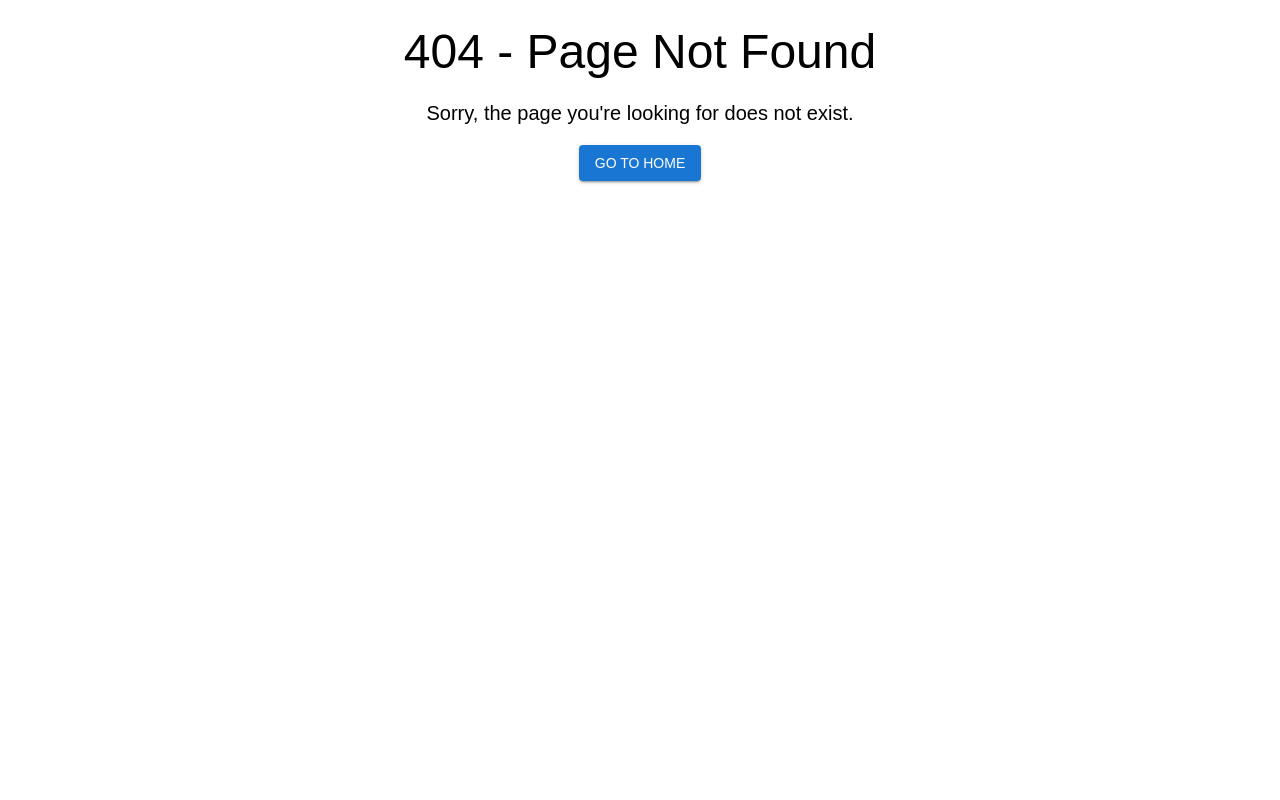
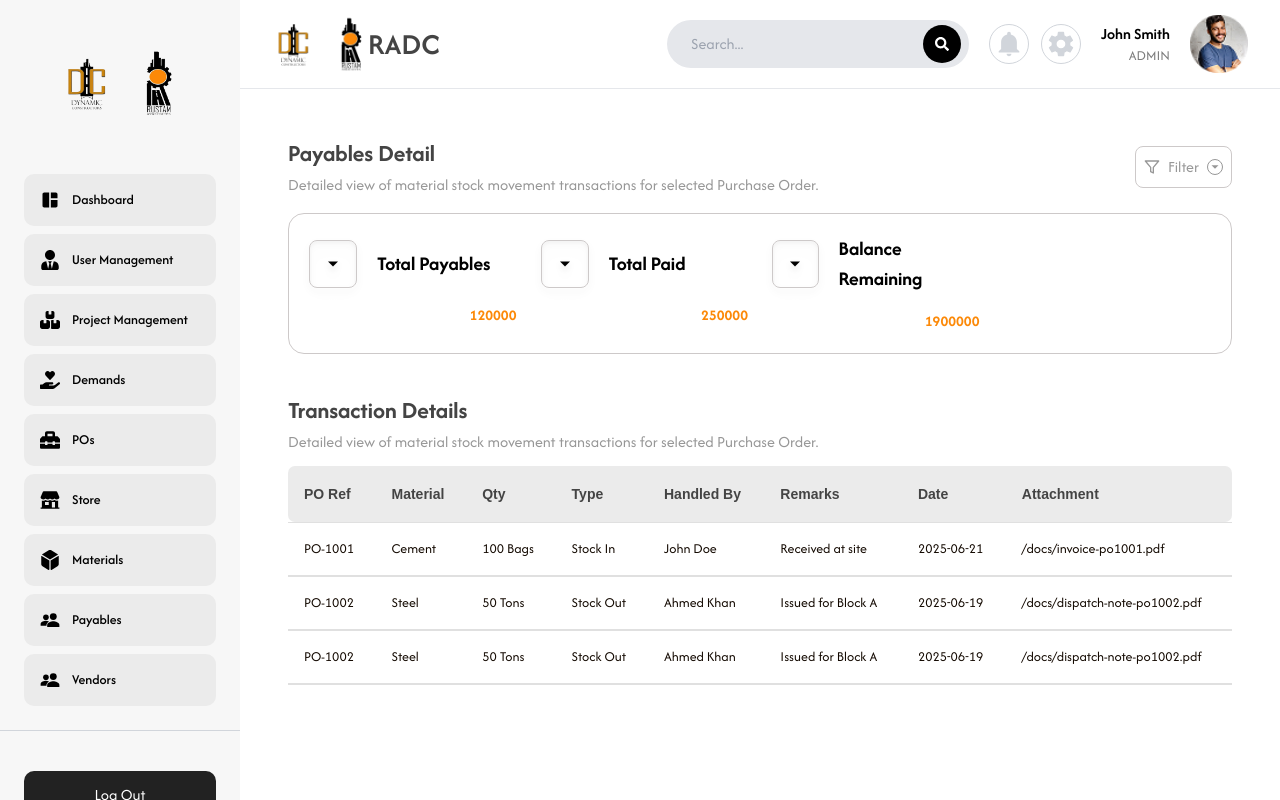
Before and after one commit to AllianceSoftSolution/vercel-construction-fe, a React (Vite) app: page /admin-dashboard/payables/details/1 in a window 1280 px wide. Before the commit this address had no page. Built offline with nearby package versions, Linux system fonts and the light colour scheme; what apisauce would draw is missing.

Commit message:
update changes

```diff
--- a/src/App.jsx
+++ b/src/App.jsx
@@ -85,7 +85,7 @@ const adminRoutes = [
       { path: "materials", element: <Materials /> },
       { path: "materials/addProduct", element: <AddProduct /> },
       { path: "payables", element: <Payables /> },
-      { path: "payables/details", element: <PayableDetails /> },
+      { path: "payables/details/:id", element: <PayableDetails /> },
       { path: "vendors", element: <Vendors /> },
       { path: "vendors/addVendor", element: <AddVendor /> },
       { path: "vendors/:id", element: <VendorDetailPage /> },
--- a/src/layouts/admin-dashboard/screens/Forms/PurchaseOrderForm.jsx
+++ b/src/layouts/admin-dashboard/screens/Forms/PurchaseOrderForm.jsx
@@ -68,19 +68,16 @@ export default function PurchaseOrderForm({ isOpen, onClose }) {
 
   const renderFormSection = (section, index) => (
     <Box key={section.id} mb={4} borderRadius={20}>
-
       <CustomTextField
-
+        Select
         value={vendor}
         handleChange={handleVendorChange}
         margin="normal"
         helperText={!vendor ? "Please select a vendor" : ""}
       >
-
-        <option value="">-- Choose --</option>
-        <option value="vendor1">Vendor 1</option>
-        <option value="vendor2">Vendor 2</option>
-        <option value="vendor3">Vendor 3</option>
+        <MenuItem>He</MenuItem>
+        <MenuItem>He</MenuItem>
+        <MenuItem>He</MenuItem>
       </CustomTextField>
 
       <CustomTextField
--- a/src/layouts/admin-dashboard/screens/Payables.jsx
+++ b/src/layouts/admin-dashboard/screens/Payables.jsx
@@ -88,7 +88,7 @@ const ActionComForPayableDetails = () => {
   const navigate = useNavigate();
   const [open, setOpen] = useState(false);
   const onNavigation=()=>{
-    navigate('/admin-dashboard/payables/details')
+    navigate('/admin-dashboard/payables/details/:id')
   }
   return (
     <>
--- a/src/layouts/admin-dashboard/screens/Projects/PayableDetail.jsx
+++ b/src/layouts/admin-dashboard/screens/Projects/PayableDetail.jsx
@@ -1,9 +1,23 @@
 import React from "react";
 import TopBar from "@/components/ui/TopBar";
-import { Box, Table, TableBody, TableCell, TableContainer, TableHead, TableRow, Paper, IconButton, Typography } from "@mui/material";
+import {
+  Box,
+  Table,
+  TableBody,
+  TableCell,
+  TableContainer,
+  TableHead,
+  TableRow,
+  Paper,
+  IconButton,
+  Typography,
+} from "@mui/material";
 import { CloudDownload } from "@mui/icons-material";
+import SimpleTable from "../../../../components/SimpleTable";
+import AnalyticsCard from "../../../../mui/AnalyticsCard";
+import { IoMdArrowDropdown } from "react-icons/io";
 
-const mockData = [
+const data = [
   {
     id: 1,
     poRef: "PO-1001",
@@ -26,59 +40,65 @@ const mockData = [
     date: "2025-06-19",
     fileUrl: "/docs/dispatch-note-po1002.pdf",
   },
+  {
+    id: 3,
+    poRef: "PO-1002",
+    material: "Steel",
+    qty: "50 Tons",
+    type: "Stock Out",
+    handledBy: "Ahmed Khan",
+    remarks: "Issued for Block A",
+    date: "2025-06-19",
+    fileUrl: "/docs/dispatch-note-po1002.pdf",
+  },
+];
+
+const columns = [
+  { headerName: "PO Ref", field: "poRef" },
+  { headerName: "Material", field: "material" },
+  { headerName: "Qty", field: "qty" },
+  { headerName: "Type", field: "type" },
+  { headerName: "Handled By", field: "handledBy" },
+  { headerName: "Remarks", field: "remarks" },
+  { headerName: "Date", field: "date" },
+  { headerName: "Attachment", field: "fileUrl" },
 ];
 
 export default function PayableDetails() {
   return (
-    <Box  py={6}>
+    <Box >
       <TopBar
-        title="Transaction History Detail"
+        title="Payables Detail"
         detail="Detailed view of material stock movement transactions for selected Purchase Order."
+        showFilter={true}
+        filterOptions={["Assigned", "Not-Assigned"]}
       />
-
-      <TableContainer component={Paper} sx={{ mt: 6, borderRadius: 3, boxShadow: 2 }}>
-        <Table>
-          <TableHead sx={{ backgroundColor: "#f5f5f5" }}>
-            <TableRow>
-              <TableCell>PO Ref</TableCell>
-              <TableCell>Material</TableCell>
-              <TableCell>Qty</TableCell>
-              <TableCell>Type</TableCell>
-              <TableCell>Handled By</TableCell>
-              <TableCell>Remarks</TableCell>
-              <TableCell>Date</TableCell>
-              <TableCell>Attachment</TableCell>
-            </TableRow>
-          </TableHead>
-          <TableBody>
-            {mockData.map((row) => (
-              <TableRow key={row.id} hover>
-                <TableCell>{row.poRef}</TableCell>
-                <TableCell>{row.material}</TableCell>
-                <TableCell>{row.qty}</TableCell>
-                <TableCell>{row.type}</TableCell>
-                <TableCell>{row.handledBy}</TableCell>
-                <TableCell>{row.remarks}</TableCell>
-                <TableCell>{row.date}</TableCell>
-                <TableCell>
-                  <IconButton
-                    component="a"
-                    href={row.fileUrl}
-                    download
-                    size="small"
-                    sx={{ color: "#1976d2" }}
-                  >
-                    <CloudDownload />
-                    <Typography ml={1} fontSize="0.875rem">
-                      Download
-                    </Typography>
-                  </IconButton>
-                </TableCell>
-              </TableRow>
-            ))}
-          </TableBody>
-        </Table>
-      </TableContainer>
+      <div className="border-[0.5px] border-[#CDC9C9] rounded-2xl p-2 grid grid-cols-1 sm:grid-cols-2 md:grid-cols-3 lg:grid-cols-4 mt-4">
+        <AnalyticsCard
+          label="Total Payables"
+          icon={IoMdArrowDropdown}
+          count={120000}
+        />
+        <AnalyticsCard
+          label="Total Paid"
+          icon={IoMdArrowDropdown}
+          count={250000}
+        />
+        <AnalyticsCard
+          label="Balance Remaining"
+          icon={IoMdArrowDropdown}
+          count={1900000}
+        />
+      </div>
+      <div className="mt-10">
+        <TopBar
+          title="Transaction Details"
+          detail="Detailed view of material stock movement transactions for selected Purchase Order."
+        />
+        <div className="mt-3">
+          <SimpleTable data={data} columns={columns} cellComponents={{}}/>
+        </div>
+      </div>
     </Box>
   );
 }
--- a/src/layouts/admin-dashboard/screens/Projects/SectionDetailPage.jsx
+++ b/src/layouts/admin-dashboard/screens/Projects/SectionDetailPage.jsx
@@ -8,6 +8,10 @@ import { FaTrash, FaUserEdit } from "react-icons/fa";
 import DropdownButton from "../../../../comments/components/DropdownButton";
 import { useNavigate } from "react-router-dom";
 import AddMemberModal from "../users/modals/AddMemberModal";
+import MemberInfoCard from "../../../../mui/MemberInfoCard";
+import MemebersOverviewCard from "../../../../../src/mui/MembersOverviewCard";
+import manager from "../../../../../src/assets/construction/manager.png";
+import Search from "../../../../../src/assets/construction/Search.png";
 
 const SectionDetailPage = () => {
   const navigate = useNavigate();
@@ -86,6 +90,8 @@ const SectionDetailPage = () => {
     { headerName: "Action", field: "action" },
   ];
   const [showModal, setShowModal] = useState(false);
+  const [hasMemberInfo, sethasMemberInfo] = useState(false);
+  const [hasStoreHeadInfo, setHasStoreHeadInfo] = useState(false);
   const handleLinkClick = () => {
     setShowModal(true);
   };
@@ -138,6 +144,64 @@ const SectionDetailPage = () => {
           </div>
         </div>
       </div>
+      <div>
+        <h4 className="mt-10 text-[#12141D] font-semibold text-xl">
+          Members Overview
+        </h4>
+        <div className="flex gap-5">
+          {hasMemberInfo ? (
+            <MemberInfoCard
+              title="General information - Store Head"
+              image={manager}
+              name="Manager name here"
+              phone="+92 300 000 090"
+              role="Store Head"
+              email="example@gmail.com"
+              joiningDate="January 8, 2001"
+              id="9090"
+              address="addresshere"
+              country="United State"
+              linkedStores={["Store A", "Store B", "Store C"]}
+            />
+          ) : (
+            <MemebersOverviewCard
+              title="General Information"
+              subTitle="Project Manager"
+              linkText="Assign Project Manager"
+              // onLinkClick={handleLinkClick}
+              imageSrc={Search}
+              imageAlt="Search Illustration"
+              onManagerClick={(id) => sethasMemberInfo(id)}
+            />
+          )}
+          {hasStoreHeadInfo ? (
+            <MemberInfoCard
+              title="General information - Store Head"
+              image={manager}
+              name="Manager name here"
+              phone="+92 300 000 090"
+              role="Store Head"
+              email="example@gmail.com"
+              joiningDate="January 8, 2001"
+              id="9090"
+              address="addresshere"
+              country="United State"
+              linkedStores={["Store A", "Store B", "Store C"]}
+            />
+          ) : (
+            <MemebersOverviewCard
+              title="General Information"
+              subTitle="Store Head"
+              linkText="Assign Store Head"
+              // onLinkClick={handleLinkClick}
+              imageSrc={Search}
+              imageAlt="Search Illustration"
+              onManagerClick={(id) => setHasStoreHeadInfo(id)}
+            />
+          )}
+        </div>
+      </div>
+      <div className="mt-10">
         <TopBar
           title="Construction Managers "
           detail="Lorem Ipsum is simply dummy text of the printing and typesetting industry."
@@ -151,6 +215,7 @@ const SectionDetailPage = () => {
           cellComponents={{ action: CustomActionComponent }}
         />
       </div>
+    </div>
   );
 };
 
--- a/src/layouts/admin-dashboard/screens/Projects/StoreDetail.jsx
+++ b/src/layouts/admin-dashboard/screens/Projects/StoreDetail.jsx
@@ -152,7 +152,7 @@ const PurchaseOrderDetail = () => {
                     onClick={() => console.log(option.label)}
                     className="w-full bg-white border border-[#ebebeb] rounded-2xl p-6 flex items-center gap-4 hover:bg-[#ebebeb] transition-colors"
                   >
-                    <div className="w-6 h-6 border-2 border-[#cdcdcd] rounded bg-white" />
+                    {/* <div className="w-6 h-6 border-2 border-[#cdcdcd] rounded bg-white" /> */}
                     <span className="text-xl font-medium text-[#222222]">
                       {option.label}
                     </span>
@@ -177,7 +177,7 @@ const PurchaseOrderDetail = () => {
         buttonText="Add Store"
       />
 
-      {/* Store Details Header */}
+
       <div className="bg-[#F7F7F7] rounded-md h-fit mt-4 flex flex-col p-4 gap-y-4">
         <div className="flex justify-between">
           <p className="text-[#444444] font-semibold text-xl">Order Name Here</p>
--- a/src/layouts/admin-dashboard/screens/Projects/tabs/SectionTab.jsx
+++ b/src/layouts/admin-dashboard/screens/Projects/tabs/SectionTab.jsx
@@ -75,34 +75,7 @@ const SectionTab = () => {
           dropdownActions={actions}
         />
       </div>{" "}
-      <h4 className="mt-8 text-[#12141D] font-semibold text-xl">
-        Members Overview
-      </h4>
-      {hasMemberInfo ? (
-        <MemberInfoCard
-          title="General information - Store Head"
-          image={manager}
-          name="Manager name here"
-          phone="+92 300 000 090"
-          role="Store Head"
-          email="example@gmail.com"
-          joiningDate="January 8, 2001"
-          id="9090"
-          address="addresshere"
-          country="United State"
-          linkedStores={["Store A", "Store B", "Store C"]}
-        />
-      ) : (
-        <MemebersOverviewCard
-          title="General Information"
-          subTitle="Project Manager"
-          linkText="Assign Project Manager"
-          // onLinkClick={handleLinkClick}
-          imageSrc={Search}
-          imageAlt="Search Illustration"
-          onManagerClick={(id)=>sethasMemberInfo(id)}
-        />
-      )}
+
       {/* Modal */}
       {/* {showModal && <AddMemberModal onClose={() => setShowModal(false)} />} */}
       {/* <SectionDetailPage /> */}
```
Lines whose indentation alone changed are shown as unchanged.
